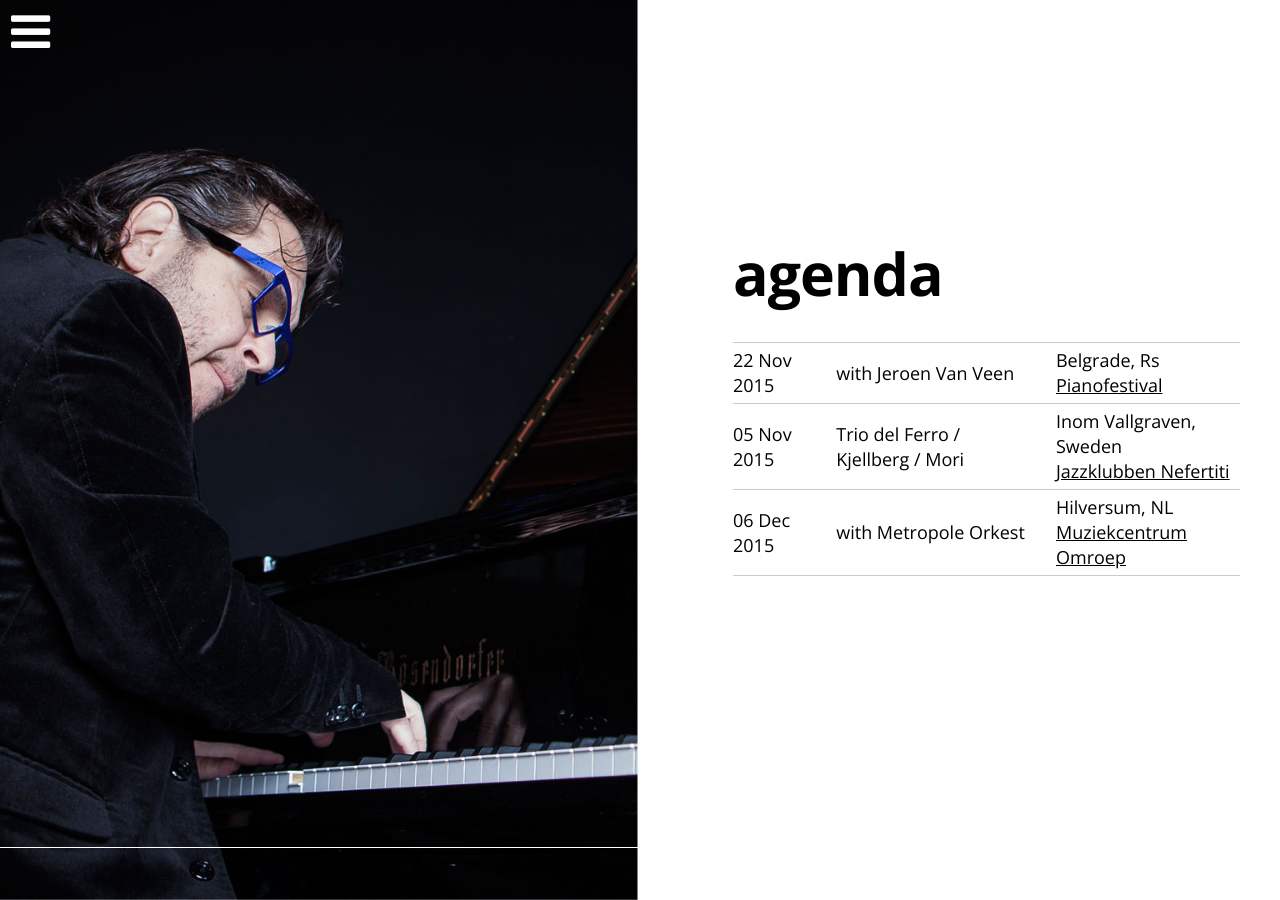
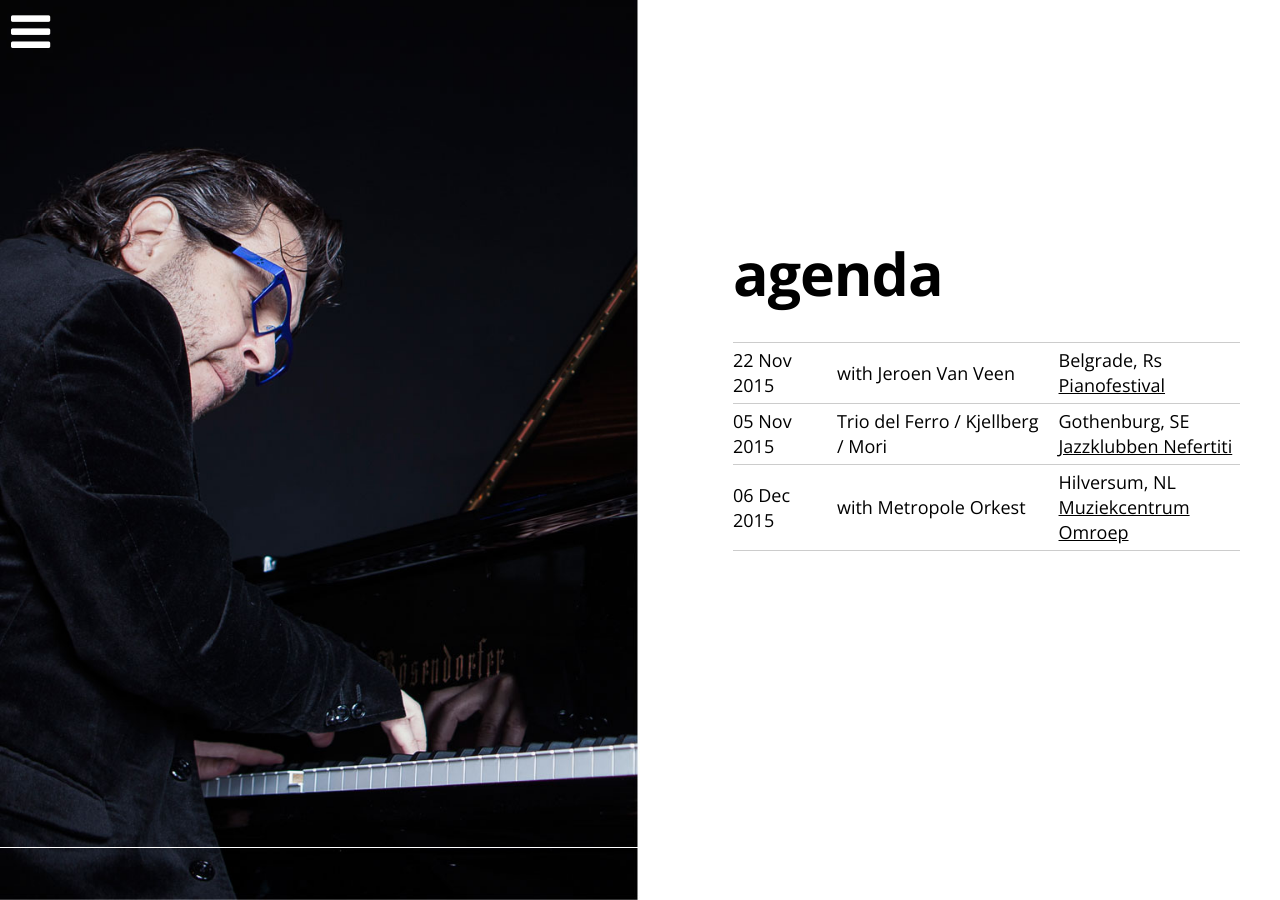
Before and after one commit to mikedelferro/website, a Jekyll site: the page built from agenda.html, in a window 1280 px wide. Built offline with Jekyll 4.4.1, drawn with Linux system fonts in a browser that asks for light colours; nearby versions of some CDN libraries.

Commit message:
Updated '_config.yml' via CloudCannon

```diff
--- a/_config.yml
+++ b/_config.yml
@@ -6,7 +6,7 @@ gigs:
     url: ''
   - title: Trio del Ferro / Kjellberg / Mori
     date: 2015-11-05T00:00:00.000Z
-    location: 'Inom Vallgraven, Sweden'
+    location: 'Gothenburg, SE'
     venue: Jazzklubben Nefertiti
     url: ''
   - title: with Metropole Orkest
```
